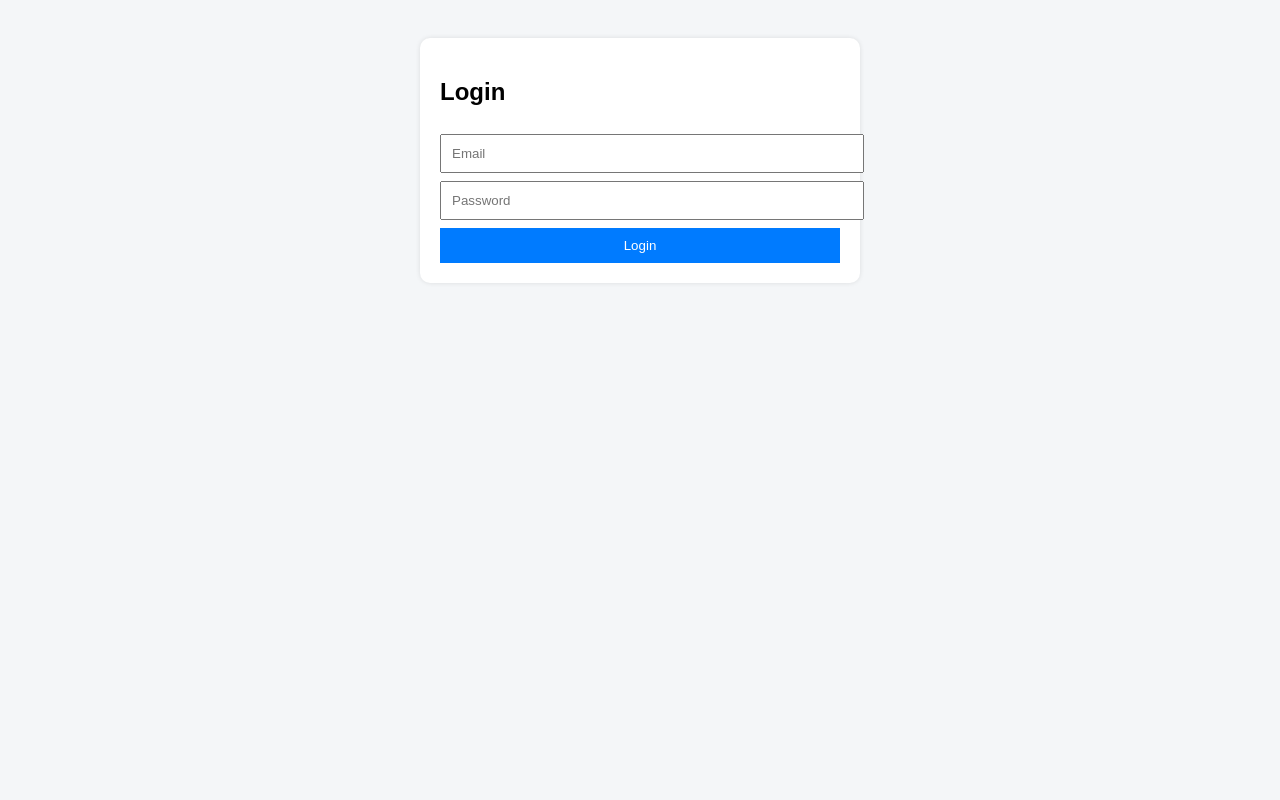
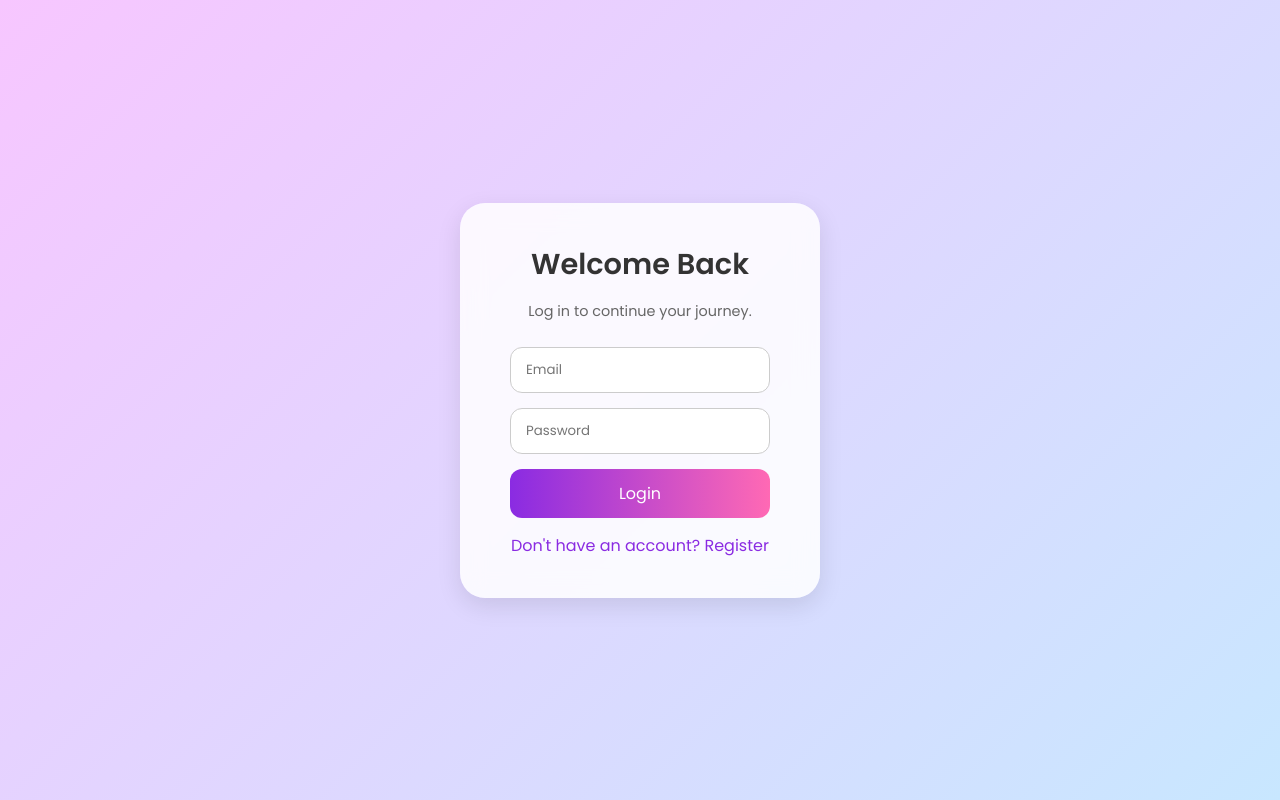
Before and after one commit to Cia-17/BOAT-Diary-project, a PHP site: page /login.php in a window 1280 px wide. Run offline with PHP 8.4, Linux system fonts and the light colour scheme; a stand-in replaces the project's code that opens the database connection.

Commit message:
Revamp login page design and functionality

```diff
--- a/Sprint1_php_&_db/login.php
+++ b/Sprint1_php_&_db/login.php
@@ -2,22 +2,115 @@
 session_start();
 include("db_connect.php");
 ?>
+<!DOCTYPE html>
+<html lang="en">
+<head>
+  <meta charset="UTF-8">
+  <title>Login - A Day In My Life</title>
+  <link rel="preconnect" href="https://fonts.googleapis.com">
+  <link rel="preconnect" href="https://fonts.gstatic.com" crossorigin>
+  <link href="https://fonts.googleapis.com/css2?family=Poppins:wght@300;400;600&display=swap" rel="stylesheet">
+  <style>
+    * {
+      margin: 0;
+      padding: 0;
+      box-sizing: border-box;
+      font-family: "Poppins", sans-serif;
+    }
 
-<!DOCTYPE html>
-<html>
-<head>
-  <title>Login - Digital Diary</title>
-  <link rel="stylesheet" href="style.css">
+    body {
+      background: linear-gradient(135deg, #f7c6ff, #c8e7ff);
+      height: 100vh;
+      display: flex;
+      justify-content: center;
+      align-items: center;
+    }
+
+    .form-container {
+      background: rgba(255, 255, 255, 0.85);
+      backdrop-filter: blur(12px);
+      border-radius: 25px;
+      padding: 40px 50px;
+      box-shadow: 0 8px 25px rgba(0, 0, 0, 0.1);
+      text-align: center;
+      width: 360px;
+    }
+
+    .form-container h2 {
+      font-weight: 600;
+      font-size: 1.8rem;
+      color: #333;
+      margin-bottom: 15px;
+    }
+
+    .form-container p.subtitle {
+      font-size: 0.9rem;
+      color: #666;
+      margin-bottom: 25px;
+    }
+
+    input[type="email"], input[type="password"] {
+      width: 100%;
+      padding: 12px 15px;
+      margin-bottom: 15px;
+      border: 1px solid #ccc;
+      border-radius: 12px;
+      outline: none;
+      transition: 0.3s;
+    }
+
+    input:focus {
+      border-color: #8a2be2;
+      box-shadow: 0 0 5px rgba(138, 43, 226, 0.3);
+    }
+
+    button {
+      width: 100%;
+      padding: 12px;
+      border: none;
+      background: linear-gradient(90deg, #8a2be2, #ff69b4);
+      color: white;
+      border-radius: 12px;
+      font-size: 1rem;
+      cursor: pointer;
+      transition: transform 0.2s;
+    }
+
+    button:hover {
+      transform: scale(1.03);
+    }
+
+    .toggle-link {
+      display: block;
+      margin-top: 15px;
+      color: #8a2be2;
+      text-decoration: none;
+      font-weight: 500;
+    }
+
+    .toggle-link:hover {
+      text-decoration: underline;
+    }
+
+    .error {
+      margin-top: 15px;
+      color: #d9534f;
+      font-size: 0.9rem;
+    }
+  </style>
 </head>
 <body>
   <div class="form-container">
-    <h2>Login</h2>
+    <h2>Welcome Back</h2>
+    <p class="subtitle">Log in to continue your journey.</p>
+
     <form method="POST">
-      <input type="email" name="email" placeholder="Email" required><br>
-      <input type="password" name="password" placeholder="Password" required><br>
+      <input type="email" name="email" placeholder="Email" required>
+      <input type="password" name="password" placeholder="Password" required>
       <button type="submit" name="login">Login</button>
     </form>
-  </div>
+
+    <a href="register.php" class="toggle-link">Don't have an account? Register</a>
 
     <?php
     if (isset($_POST['login'])) {
@@ -31,6 +124,7 @@ if (isset($_POST['login'])) {
                 $_SESSION['user_id'] = $row['id'];
                 $_SESSION['user_name'] = $row['name'];
                 header("Location: dashboard.php");
+                exit();
             } else {
                 echo "<p class='error'>Invalid password.</p>";
             }
@@ -39,5 +133,6 @@ if (isset($_POST['login'])) {
         }
     }
     ?>
+  </div>
 </body>
 </html>
```
Lines whose indentation alone changed are shown as unchanged.
